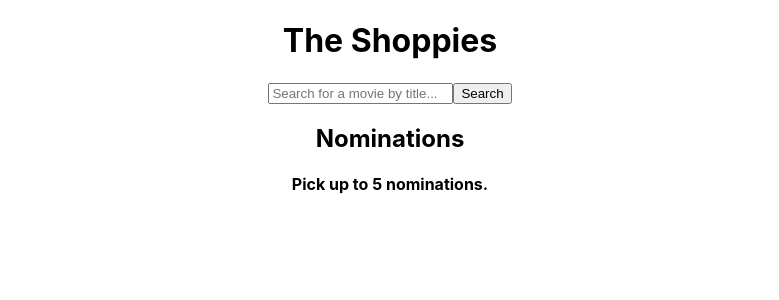
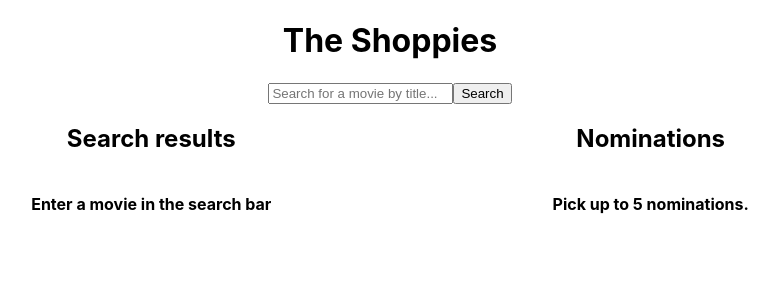
Before and after one commit to lyndsiWilliams/the-shoppies, a React (Create React App) app in the folder client/: page / in a window 1280 px wide. Shown: the top 300 px of the page, without its empty margins (250-1029 px from the left). Built offline with nearby package versions, Linux system fonts and the light colour scheme.

Commit message:
Super basic styling added

```diff
--- a/client/src/App.js
+++ b/client/src/App.js
@@ -1,14 +1,13 @@
 // Components
 import SearchForm from './components/SearchForm';
-import Nominations from './components/Nominations';
 // Styling
 import './App.css';
+import './styles/style.css';
 
 function App() {
   return (
-    <div className="App">
+    <div>
       <SearchForm />
-      <Nominations />
     </div>
   );
 };
--- a/client/src/components/Nominations.js
+++ b/client/src/components/Nominations.js
@@ -7,14 +7,15 @@ import { getNominations } from '../redux/actions';
 const Nominations = props => {
   console.log("Props in Nominations: ", props);
 
-  const propNoms = props.nominations;
+  const propNoms = [...props.nominations];
+  console.log("propNoms", propNoms)
 
   useEffect(() => {
     props.getNominations();
   }, [propNoms])
 
   return (
-    <div>
+    <div className="nominations">
       <h2>Nominations</h2>
       {props.nominations.length === 5 ? <h4>Your nominations are full!</h4> : <h4>Pick up to 5 nominations.</h4>}
       {props.nominations && props.nominations.map((nom) => (
--- a/client/src/components/SearchForm.js
+++ b/client/src/components/SearchForm.js
@@ -5,6 +5,7 @@ import { connect } from 'react-redux';
 import { getMovies } from '../redux/actions';
 // Components
 import SearchResults from './SearchResults';
+import Nominations from './Nominations';
 
 
 const SearchForm = props => {
@@ -23,6 +24,7 @@ const SearchForm = props => {
   };
 
   return (
+    <div className="App">
       <div className="search-form">
         <h1>The Shoppies</h1>
         <form onSubmit={handleSubmit}>
@@ -35,7 +37,11 @@ const SearchForm = props => {
           />
           <button type="submit">Search</button>
         </form>
+      </div>
+      <div className="results-noms">
         <SearchResults movies={props.movies} />
+        <Nominations />
+      </div>
     </div>
   );
 };
--- a/client/src/components/SearchResults.js
+++ b/client/src/components/SearchResults.js
@@ -77,7 +77,10 @@ const SearchResults = props => {
   };
 
   return (
-    props.movies && !props.isFetching && props.movies.map(movie => (
+    <div className="results">
+      <h2>Search results</h2>
+      {props.movies.length < 1 ? <h4>Enter a movie in the search bar</h4> : null}
+      {props.movies && !props.isFetching && props.movies.map(movie => (
         <div key={movie.imdbID}>
           <p>
             Title: {movie.Title} | Year: {movie.Year}
@@ -85,7 +88,8 @@ const SearchResults = props => {
           <button disabled={false} onClick={() => handleClick(movie.Title, movie.imdbID)}>Nominate</button>
           <button onClick={() => deleteNomination(movie.imdbID)}>Remove</button>
         </div>
-    ))
+      ))}
+    </div>
   );
 };
 
--- /dev/null
+++ b/client/src/styles/_nominations.scss
@@ -0,0 +1,4 @@
+.nominations {
+  display: flex;
+  flex-direction: column;
+}
--- a/client/src/styles/_searchForm.scss
+++ b/client/src/styles/_searchForm.scss
@@ -0,0 +1,9 @@
+.App {
+  display: flex;
+  flex-direction: column;
+}
+
+.results-noms {
+  display: flex;
+  justify-content: space-evenly;
+}
--- /dev/null
+++ b/client/src/styles/_searchResults.scss
@@ -0,0 +1,4 @@
+.results {
+  display: flex;
+  flex-direction: column;
+}
--- a/client/src/styles/style.css
+++ b/client/src/styles/style.css
@@ -1 +1,39 @@
-/* No CSS *//*# sourceMappingURL=style.css.map */
+.App {
+  display: -webkit-box;
+  display: -ms-flexbox;
+  display: flex;
+  -webkit-box-orient: vertical;
+  -webkit-box-direction: normal;
+      -ms-flex-direction: column;
+          flex-direction: column;
+}
+
+.results-noms {
+  display: -webkit-box;
+  display: -ms-flexbox;
+  display: flex;
+  -webkit-box-pack: space-evenly;
+      -ms-flex-pack: space-evenly;
+          justify-content: space-evenly;
+}
+
+.results {
+  display: -webkit-box;
+  display: -ms-flexbox;
+  display: flex;
+  -webkit-box-orient: vertical;
+  -webkit-box-direction: normal;
+      -ms-flex-direction: column;
+          flex-direction: column;
+}
+
+.nominations {
+  display: -webkit-box;
+  display: -ms-flexbox;
+  display: flex;
+  -webkit-box-orient: vertical;
+  -webkit-box-direction: normal;
+      -ms-flex-direction: column;
+          flex-direction: column;
+}
+/*# sourceMappingURL=style.css.map */
--- a/client/src/styles/style.scss
+++ b/client/src/styles/style.scss
@@ -1,2 +1,4 @@
 // Components
-@import './searchForm'
+@import './searchForm';
+@import './searchResults';
+@import './nominations';
```
Also changed, not shown: 2 other files (tests, documents, lock files or other folders). Lines whose indentation alone changed are shown as unchanged.
